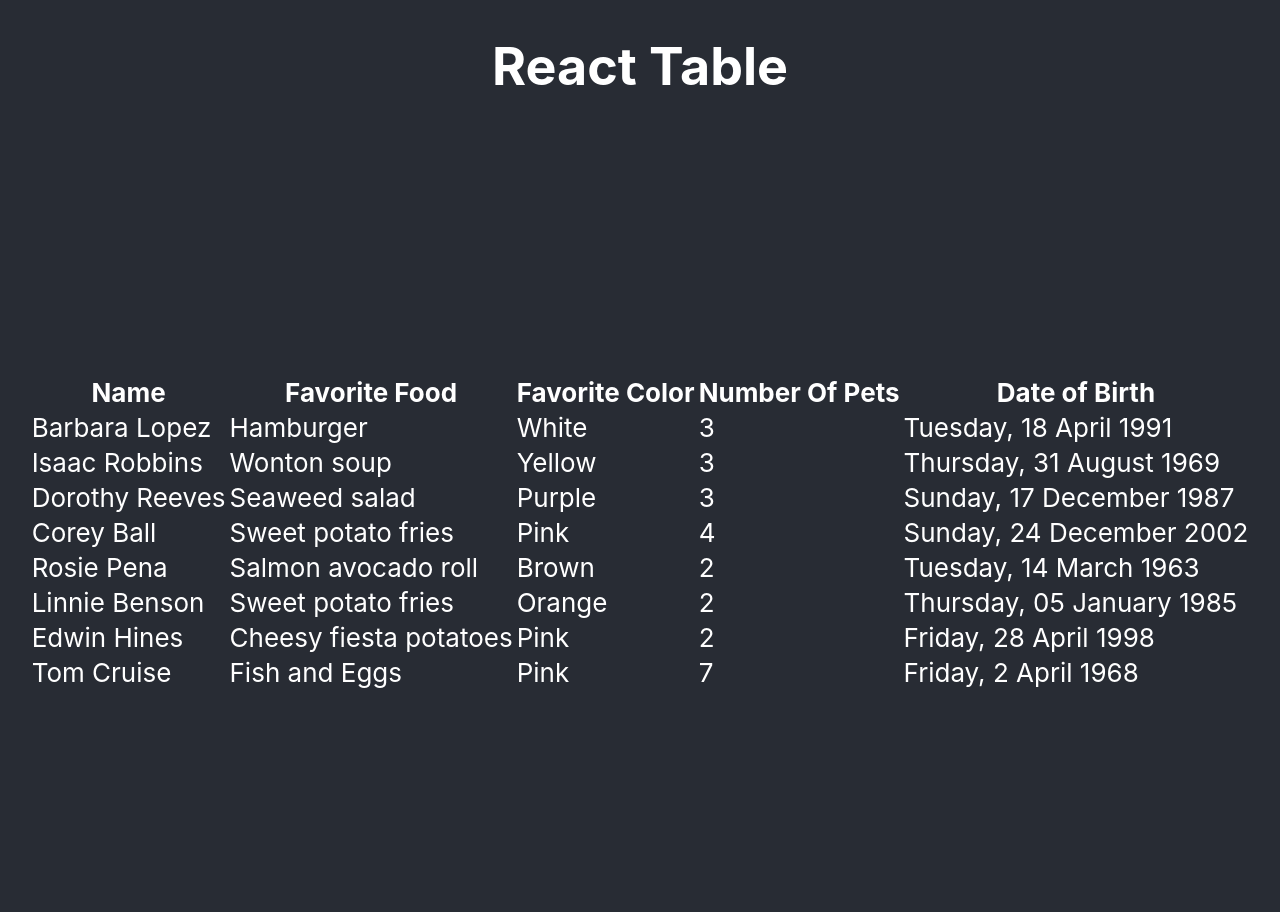
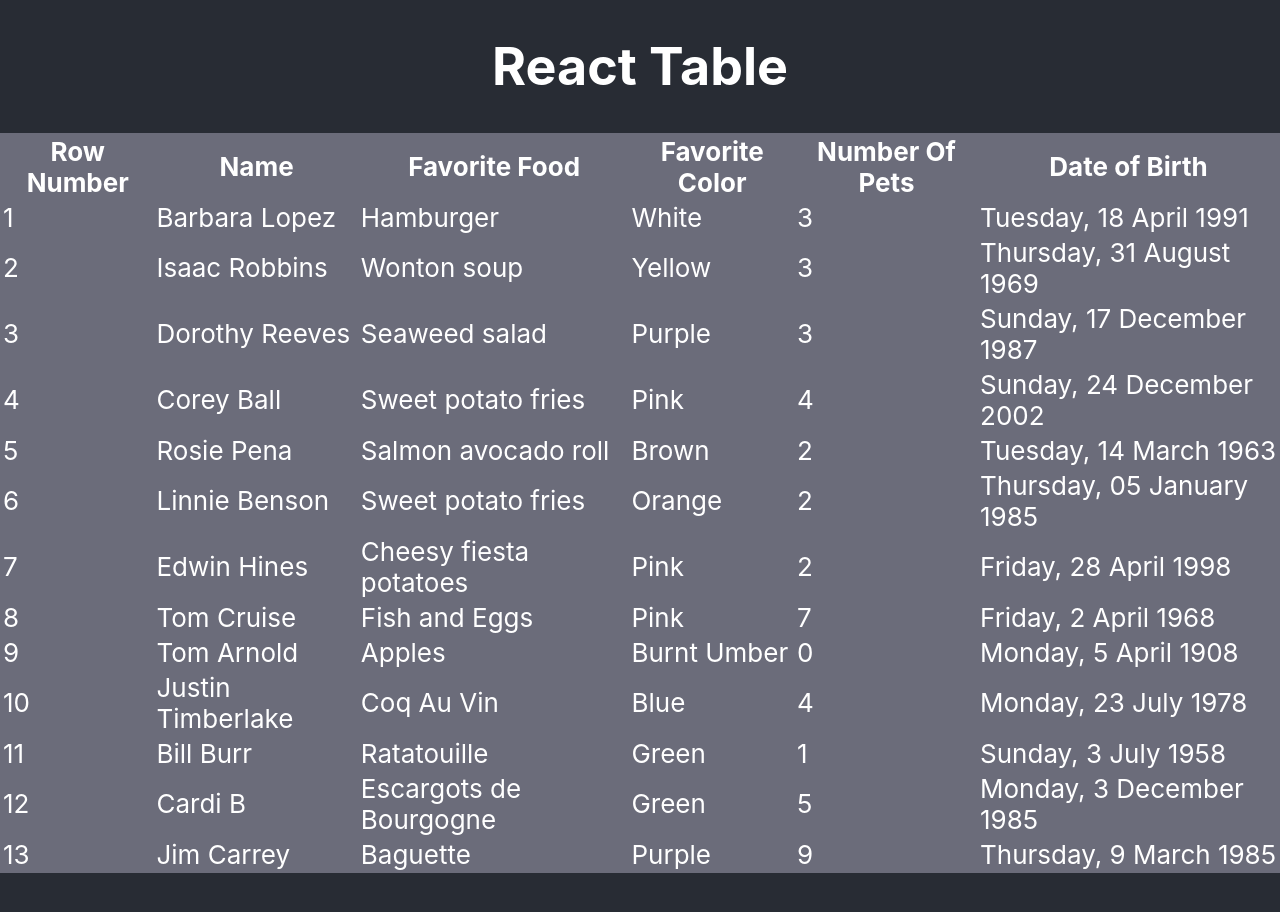
Before and after one commit to endurain/BM_React_Table, a React (Create React App) app: page / in a window 1280 px wide. Shown: the top 912 px of the page. After the commit the page ends 873 px from the top, so only its background shows below. Built offline with nearby package versions, Linux system fonts and the light colour scheme.

Commit message:
adds row number and app cleanup

```diff
--- a/src/App.css
+++ b/src/App.css
@@ -1,7 +1,14 @@
-.App {
-  /* text-align: center; */
+
+/* colors */
+:root {
+  --color-gray: #6b6c7a;
+  --color-dark-blue: #282c34;
+  --color-white: #fff;
 }
 
+html {
+  background-color: var(--color-dark-blue);
+}
 
 .header {
   background-color: #282c34;
@@ -11,19 +18,18 @@
   align-items: center;
   justify-content: center;
   font-size: calc(10px + 2vmin);
-  color: white;
+  color: var(--color-white);
 }
 .body {
   background-color: #282c34;
-  min-height: 100vh;
+  min-height: 75vh;
   display: flex;
   flex-direction: column;
   align-items: center;
   justify-content: center;
   font-size: calc(10px + 2vmin);
-  color: white;
+  color: var(--color-white);
 }
-
-.App-link {
-  color: #61dafb;
+.data-table {
+  background: var(--color-gray);
 }
--- a/src/components/DataTable.jsx
+++ b/src/components/DataTable.jsx
@@ -5,6 +5,8 @@ const DataTable = ({ data }) => {
     const [sortedData, setSortedData] = useState(data);
     const [sortOrder, setSortOrder] = useState('asc');
     const [sortColumn, setSortColumn] = useState('');
+
+    console.log(data);
 
     // handle the sorting logic when a column header is clicked
     const handleSort = (columnName) => {
@@ -42,9 +44,10 @@ const DataTable = ({ data }) => {
         return <th onClick={onClick}>{label}</th>;
     };
 
-    const DataRow = ({ data }) => {
+    const DataRow = ({ data, rowNumber }) => {
         return (
             <tr>
+                <td>{rowNumber}</td>
                 <td>{data.name}</td>
                 <td>{data.favoriteFood}</td>
                 <td>{data.favoriteColor}</td>
@@ -58,16 +61,17 @@ const DataTable = ({ data }) => {
     <table className="data-table">
       <thead>
         <tr>
-          <HeaderCell label={"Name"} onClick={() => handleSort('name')} />
-          <HeaderCell label={"Favorite Food"} onClick={() => handleSort('favoriteFood')} />
-          <HeaderCell label={"Favorite Color"} onClick={() => handleSort('favoriteColor')} />
-          <HeaderCell label={"Number Of Pets"} onClick={() => handleSort('numberOfPets')} />
-          <HeaderCell label={"Date of Birth"} onClick={() => handleSort('dob')} />
+            <HeaderCell label={"Row Number"} />
+            <HeaderCell label={"Name"} onClick={() => handleSort('name')} />
+            <HeaderCell label={"Favorite Food"} onClick={() => handleSort('favoriteFood')} />
+            <HeaderCell label={"Favorite Color"} onClick={() => handleSort('favoriteColor')} />
+            <HeaderCell label={"Number Of Pets"} onClick={() => handleSort('numberOfPets')} />
+            <HeaderCell label={"Date of Birth"} onClick={() => handleSort('dob')} />
         </tr>
       </thead>
       <tbody>
-        {sortedData.map((row) => (
-          <DataRow key={row.name} data={row} />
+        {sortedData.map((row, index) => (
+          <DataRow key={row.name} rowNumber={index + 1} data={row} />
         ))}
       </tbody>
     </table>
--- a/src/data/data.json
+++ b/src/data/data.json
@@ -62,6 +62,41 @@
       "favoriteColor": "Pink",
       "numberOfPets": 7,
       "dob": "Friday, 2 April 1968"
+    },
+    {
+      "name": "Tom Arnold",
+      "favoriteFood": "Apples",
+      "favoriteColor": "Burnt Umber",
+      "numberOfPets": 0,
+      "dob": "Monday, 5 April 1908"
+    },
+    {
+      "name": "Justin Timberlake",
+      "favoriteFood": "Coq Au Vin",
+      "favoriteColor": "Blue",
+      "numberOfPets": 4,
+      "dob": "Monday, 23 July 1978"
+    },
+    {
+      "name": "Bill Burr",
+      "favoriteFood": "Ratatouille",
+      "favoriteColor": "Green",
+      "numberOfPets": 1,
+      "dob": "Sunday, 3 July 1958"
+    },
+    {
+      "name": "Cardi B",
+      "favoriteFood": "Escargots de Bourgogne",
+      "favoriteColor": "Green",
+      "numberOfPets": 5,
+      "dob": "Monday, 3 December 1985"
+    },
+    {
+      "name": "Jim Carrey",
+      "favoriteFood": "Baguette",
+      "favoriteColor": "Purple",
+      "numberOfPets": 9,
+      "dob": "Thursday, 9 March 1985"
     }
   ]
 }
```
Also changed, not shown: 1 other file (tests, documents, lock files or other folders).
